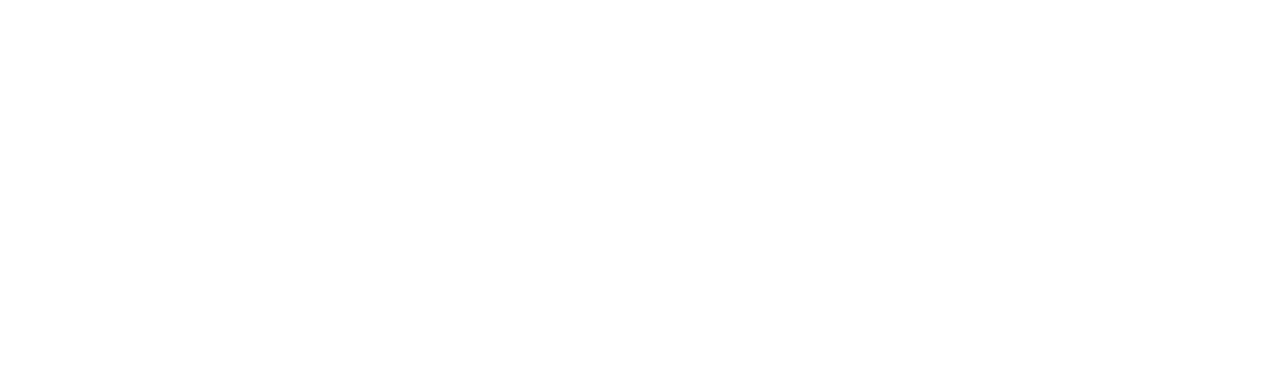
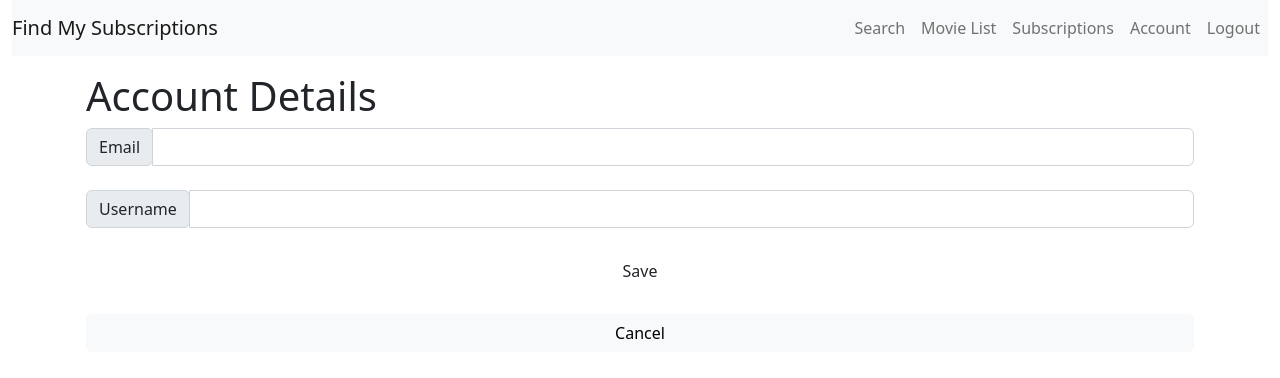
Before and after one commit to yseko789/client, a React (Create React App) app: page /account in a window 1280 px wide. Shown: the top 378 px of the page. Built offline with nearby package versions, Linux system fonts and the light colour scheme; no server answers.

Commit message:
added account page user able to get subscriptions back

```diff
--- /dev/null
+++ b/src/components/AccountPage.tsx
@@ -0,0 +1,109 @@
+import {Link} from 'react-router-dom';
+import React, { useEffect, useState } from 'react';
+import { useNavigate } from 'react-router-dom';
+import { User } from '../model';
+import { useMutation, useLazyQuery, useQuery } from '@apollo/client';
+import { GET_USER } from '../graphql/queries';
+import Nav from './Nav';
+import { EDIT_USER } from '../graphql/mutations';
+
+const AccountPage: React.FC = ()=>{
+
+
+   const navigate = useNavigate();
+
+    const [userData, setUserData] = useState<User>({
+      email: "",
+      username: "",
+      password: ""
+    })
+
+    const [editUser, {error}] = useMutation(EDIT_USER)
+
+    const [getUser,{loading, data}] = useLazyQuery(GET_USER,{
+         variables:{userId:localStorage.getItem("userId")}
+   })
+
+    const fetchUserData = async()=>{
+         const response = await getUser()
+         setUserData(response.data.getUser)
+    }
+
+    const editUserData = async()=>{
+         try{
+            const user = await editUser({
+               variables:{
+                  userId: localStorage.getItem('userId'),
+                  userInput: {
+                     email: userData.email,
+                     username: userData.username
+                  }
+               }
+            })
+            setUserData(user.data.editUser)
+        }catch(error){
+            console.log(error)
+        }
+    }
+
+    const changeHandler = (e: React.FormEvent<HTMLInputElement>)=>{
+        setUserData({...userData, [e.currentTarget.name]: e.currentTarget.value})
+    }
+
+    useEffect(()=>{
+        fetchUserData()
+    }, [data])
+
+
+
+
+    return(
+        <div>
+            {
+                !userData&&
+                <h1>
+                    Loading...
+                </h1>
+            }
+            {
+                userData&&
+                <div>
+                    <Nav/>
+                    <div className="container p-3">
+                        <div className="row">
+                            <div className="d-flex flex-column">
+                                <h1 className="col-12">Account Details</h1>
+                                <div className="input-group mb-4">
+                                    <div className = "input-group-prepend">
+                                        <span className="input-group-text">Email</span>
+                                    </div>
+                                    <input type = 'email' name = 'email'className="form-control" value={userData.email} onChange={changeHandler}/>
+                                </div>
+                                <div className="input-group mb-4">
+                                    <div className = "input-group-prepend">
+                                        <span className="input-group-text">Username</span>
+                                    </div>
+                                    <input type = 'text' name = 'username' className="form-control" value={userData.username} onChange={changeHandler}/>
+                                </div>
+                                <div className="input-group mb-4">
+                                    <button className='btn col-12 custom-btn' type='button' onClick={editUserData}>
+                                        Save
+                                    </button>
+                                </div>
+                                <div className="input-group">
+                                    <button className='btn col-12 btn-light' type='button' onClick={()=>navigate('/')}>
+                                        Cancel
+                                    </button>
+                                </div>
+                            </div>
+                        </div>
+                    </div>
+                </div>
+            }
+
+        </div>
+
+    )
+}
+
+export default AccountPage;
--- a/src/components/Nav.tsx
+++ b/src/components/Nav.tsx
@@ -22,13 +22,16 @@
             >
               <ul className = 'nav navbar-nav ms-auto text-center '>
                 <li>
-                  <Link className='nav-link' to = '/'>Home</Link>
-                </li>
-                <li>
                   <Link className='nav-link' to = '/'>Search</Link>
                 </li>
                 <li>
-                  <Link className='nav-link' to = '/'>Account</Link>
+                  <Link className='nav-link' to = '/'>Movie List</Link>
+                </li>
+                <li>
+                  <Link className='nav-link' to = '/subscriptions'>Subscriptions</Link>
+                </li>
+                <li>
+                  <Link className='nav-link' to = '/account'>Account</Link>
                 </li>
                 <li>
                   <Link className='nav-link' to = '/logout'>Logout</Link>
--- a/src/components/Register.tsx
+++ b/src/components/Register.tsx
@@ -29,13 +29,18 @@
         e.preventDefault()
         console.log(userData)
         try{
-            const id = await createUser({
+            const response = await createUser({
                 variables:{
                     userInput: userData
                 }
             })
-            console.log(id)
-            navigate('/')
+            if(response.data.createUser.user._id){
+                localStorage.setItem('token', response.data.createUser.token)
+                localStorage.setItem('userId', response.data.createUser.user._id)
+                navigate('/')
+            }else{
+                throw new Error('error')
+            }
         }catch(error){
             console.log(error);
 
--- /dev/null
+++ b/src/components/SubscriptionsPage.tsx
@@ -0,0 +1,71 @@
+import {Link} from 'react-router-dom';
+import React, { useEffect, useState } from 'react';
+import { useNavigate } from 'react-router-dom';
+import { User } from '../model';
+import { useMutation, useLazyQuery, useQuery } from '@apollo/client';
+import { GET_SUBSCRIPTIONS, GET_USER } from '../graphql/queries';
+import Nav from './Nav';
+import { EDIT_USER } from '../graphql/mutations';
+
+interface Subscription{
+    providerId: number
+    logo: string
+    name: string
+    rate: number
+    startDate: Date
+    endDate: Date
+    reminderDate: Date
+}
+
+const SubscriptionsPage: React.FC = ()=>{
+
+
+   const navigate = useNavigate();
+
+    const [subscriptions, setSubscriptions] = useState<Subscription[]>([])
+
+    // const [getSubscriptions, {error}] = useMutation(GET_SUBSCRIPTIONS)
+
+    const [getSubscriptions,{loading, data}] = useLazyQuery(GET_SUBSCRIPTIONS,{
+         variables:{userId:localStorage.getItem("userId")}
+   })
+
+    const fetchSubscriptions = async()=>{
+         const response = await getSubscriptions()
+         setSubscriptions(response.data.getSubscriptions)
+    }
+
+    useEffect(()=>{
+        fetchSubscriptions()
+    }, [])
+
+
+
+
+    return(
+        <div>
+            {
+                !subscriptions&&
+                <h1>
+                    Loading...
+                </h1>
+            }
+            {
+                subscriptions&&
+                <div>
+                    <Nav/>
+                    <div className="container p-3">
+                        <div>
+                            Subscriptions
+                        </div>
+                        <button onClick={()=>console.log(subscriptions)}>click</button>
+                    </div>
+                </div>
+            }
+
+        </div>
+
+    )
+}
+
+export default SubscriptionsPage;
--- a/src/graphql/mutations.js
+++ b/src/graphql/mutations.js
@@ -3,7 +3,19 @@
 export const CREATE_USER = gql`
     mutation CreateUser($userInput: UserInput){
         createUser(userInput: $userInput){
-            _id
+            user{
+                _id
+            }
+            token
         }
     }
 `;
+
+export const EDIT_USER = gql`
+    mutation EditUser($userId: ID, $userInput: UserInput){
+        editUser(userId: $userId, userInput: $userInput){
+            username
+            email
+        }
+    }
+`;
--- a/src/graphql/queries.js
+++ b/src/graphql/queries.js
@@ -5,9 +5,28 @@
         login(loginUser: $loginUser){
             user{
                 _id
-                username
             },
             token
         }
     }
 `;
+
+export const GET_USER = gql`
+    query GetUser($userId: ID!){
+        getUser(userId: $userId){
+            username
+            email
+        }
+    }
+`;
+
+export const GET_SUBSCRIPTIONS = gql`
+    query GetSubscriptions($userId: ID!){
+        getSubscriptions(userId: $userId){
+            providerId
+            logo
+            name
+            rate
+        }
+    }
+`;
--- a/src/index.tsx
+++ b/src/index.tsx
@@ -16,6 +16,8 @@
 import Logout from './components/Logout';
 
 import {store} from './redux/store'
+import AccountPage from './components/AccountPage';
+import SubscriptionsPage from './components/SubscriptionsPage';
 
 const errorLink = onError(({graphQLErrors, networkError})=>{
   if(graphQLErrors){
@@ -49,9 +51,9 @@
           <Route path = '/register' element={<Register/>}/>
           <Route path = '/login' element = {<Login/>}/>
           <Route path = '/logout' element={<Logout/>}/>
-          <Route path = '/account'/>
+          <Route path = '/account' element={<AccountPage/>}/>
           <Route path = '/list'/>
-          <Route path = '/subscriptions'/>
+          <Route path = '/subscriptions' element={<SubscriptionsPage/>}/>
           <Route path = '/calculate' element={<CalculatePage/>}/>
         </Routes>
       </BrowserRouter>
```
